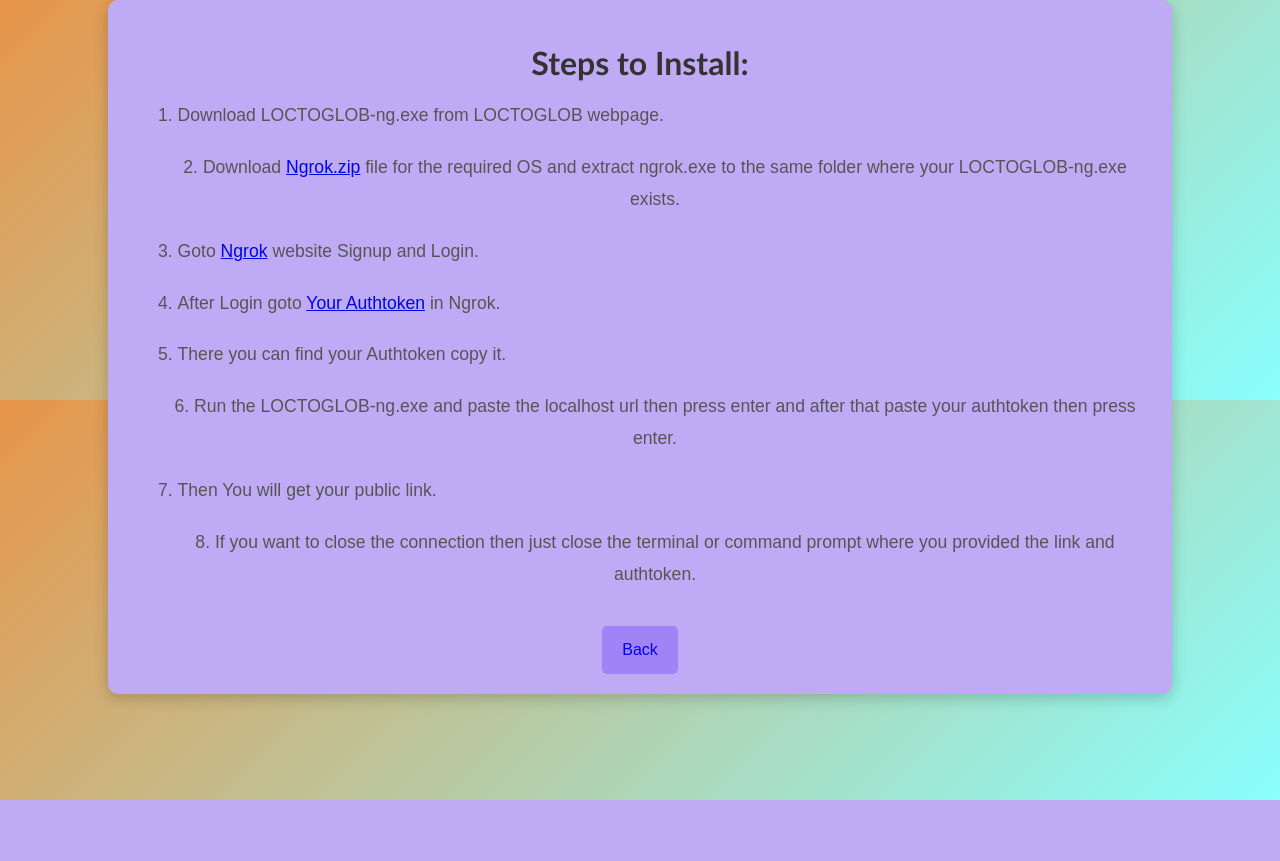
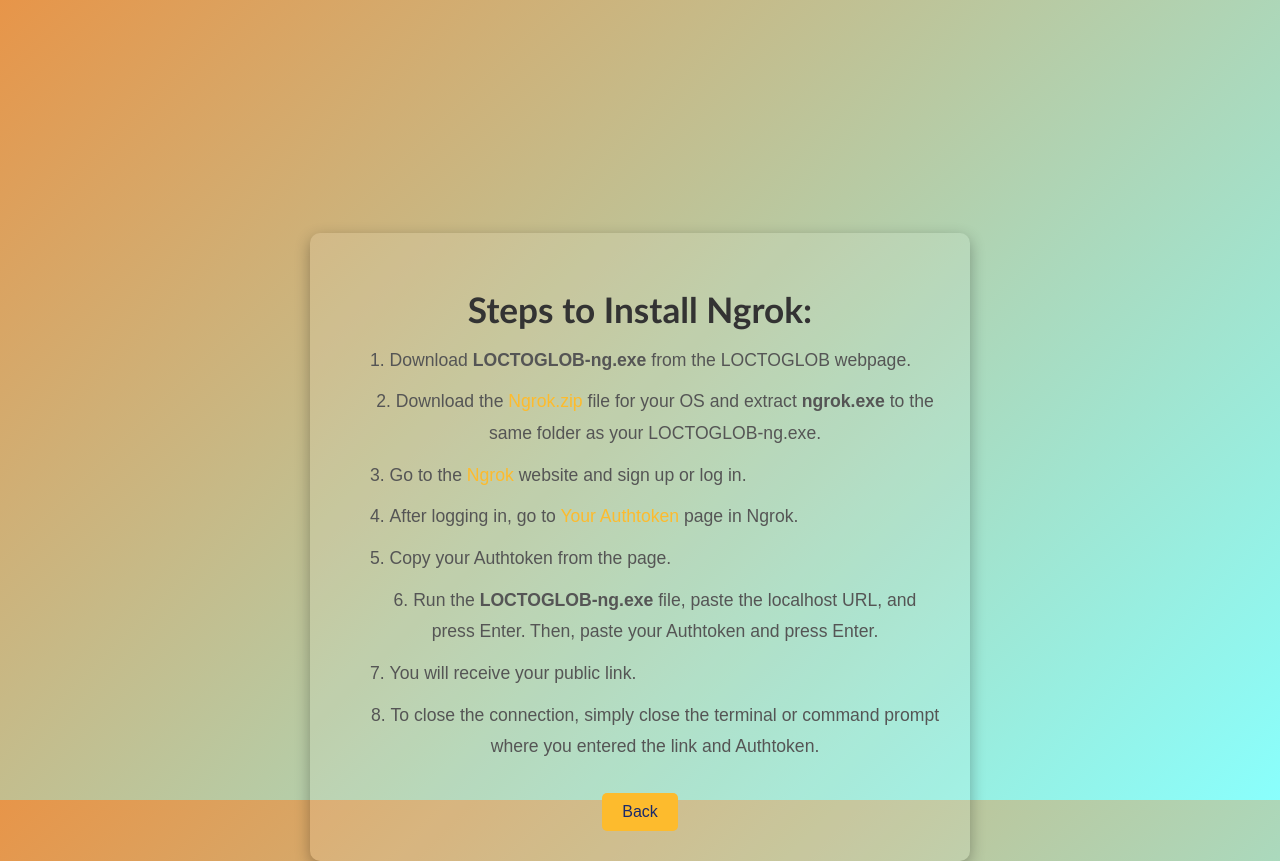
Before and after one commit to MUNEESH08/220701175-CS19542-IP-Project, a Flask app: page /ngrok in a window 1280 px wide. Before the commit the page ends 800 px from the top, so only its background shows below. Run offline with Flask 2, Linux system fonts and the light colour scheme.

Commit message:
Update ngrok.html

```diff
--- a/templates/ngrok.html
+++ b/templates/ngrok.html
@@ -4,22 +4,78 @@
     <meta charset="UTF-8">
     <meta name="viewport" content="width=device-width, initial-scale=1.0">
     <link rel="stylesheet" href="/static/styles.css" />
-    <title>Ngrok</title>
+    <title>Ngrok Installation Guide</title>
+    <style>
+        body {
+            font-family: 'Poppins', sans-serif;
+            background: linear-gradient(45deg, #1a2a6c, #b21f1f, #fdbb2d);
+            color: #fff;
+            display: flex;
+            justify-content: center;
+            align-items: center;
+            min-height: 100vh;
+            margin: 0;
+        }
+        .container {
+            background: rgba(255, 255, 255, 0.1);
+            padding: 30px;
+            border-radius: 10px;
+            box-shadow: 0 5px 15px rgba(0, 0, 0, 0.3);
+            max-width: 600px;
+            width: 100%;
+        }
+        .title {
+            text-align: center;
+            font-size: 2.2em;
+            margin-bottom: 20px;
+        }
+        ol {
+            line-height: 1.8;
+            margin-bottom: 20px;
+        }
+        li {
+            margin-bottom: 10px;
+        }
+        a {
+            color: #fdbb2d;
+            text-decoration: none;
+        }
+        a:hover {
+            color: #fff;
+        }
+        button {
+            background-color: #fdbb2d;
+            color: #1a2a6c;
+            border: none;
+            padding: 10px 20px;
+            font-size: 1em;
+            border-radius: 5px;
+            cursor: pointer;
+        }
+        button a {
+            text-decoration: none;
+            color: #1a2a6c;
+        }
+        button:hover {
+            background-color: #b21f1f;
+            color: #fff;
+        }
+    </style>
 </head>
 <body>
     <section class="container">
-        <h1 class="title">Steps to Install:</h1>
+        <h1 class="title">Steps to Install Ngrok:</h1>
         <ol>
-            <li>Download LOCTOGLOB-ng.exe from LOCTOGLOB webpage.</li>
-            <li>Download <a href="https://ngrok.com/download/" target="_blank">Ngrok.zip</a> file for the required OS and extract ngrok.exe to the same folder where your LOCTOGLOB-ng.exe exists.</li>
-            <li>Goto <a href="https://ngrok.com/dashboard/" target="_blank">Ngrok</a> website Signup and Login.</li>
-            <li>After Login goto <a href="https://dashboard.ngrok.com/get-started/your-authtoken/" target="_blank">Your Authtoken</a> in Ngrok.</li>
-            <li>There you can find your Authtoken copy it.</li>
-            <li>Run the LOCTOGLOB-ng.exe and paste the localhost url then press enter and after that paste your authtoken then press enter.</li>
-            <li>Then You will get your public link.</li>
-            <li>If you want to close the connection then just close the  terminal or command prompt where you provided the link and authtoken.</li>
+            <li>Download <strong>LOCTOGLOB-ng.exe</strong> from the LOCTOGLOB webpage.</li>
+            <li>Download the <a href="https://ngrok.com/download/" target="_blank">Ngrok.zip</a> file for your OS and extract <strong>ngrok.exe</strong> to the same folder as your LOCTOGLOB-ng.exe.</li>
+            <li>Go to the <a href="https://ngrok.com/dashboard/" target="_blank">Ngrok</a> website and sign up or log in.</li>
+            <li>After logging in, go to <a href="https://dashboard.ngrok.com/get-started/your-authtoken/" target="_blank">Your Authtoken</a> page in Ngrok.</li>
+            <li>Copy your Authtoken from the page.</li>
+            <li>Run the <strong>LOCTOGLOB-ng.exe</strong> file, paste the localhost URL, and press Enter. Then, paste your Authtoken and press Enter.</li>
+            <li>You will receive your public link.</li>
+            <li>To close the connection, simply close the terminal or command prompt where you entered the link and Authtoken.</li>
         </ol>
-        <button><a href="/dashboard" style="text-decoration: none;">Back</a></button>
+        <button><a href="/dashboard">Back</a></button>
     </section>
 </body>
 </html>
```
